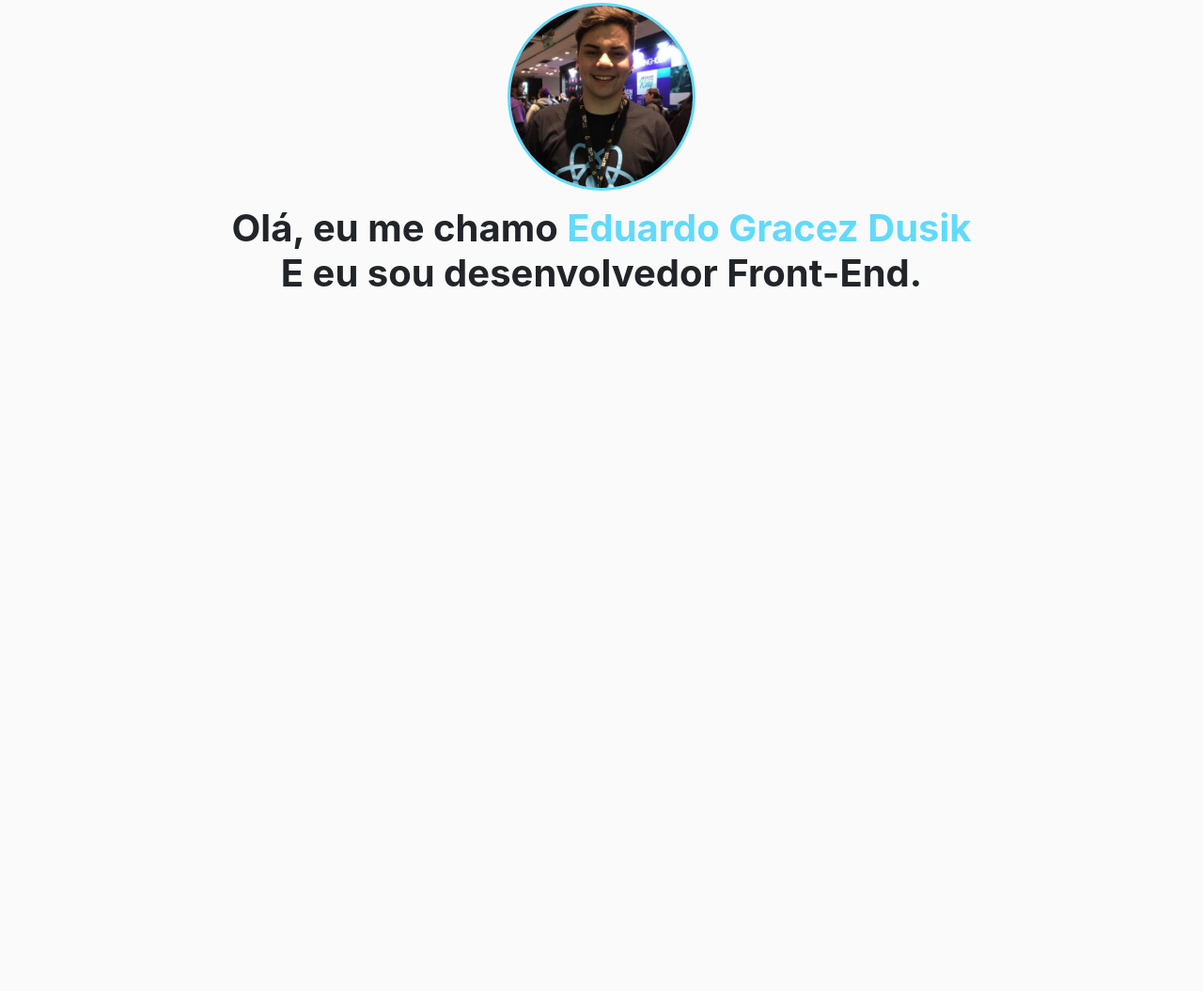
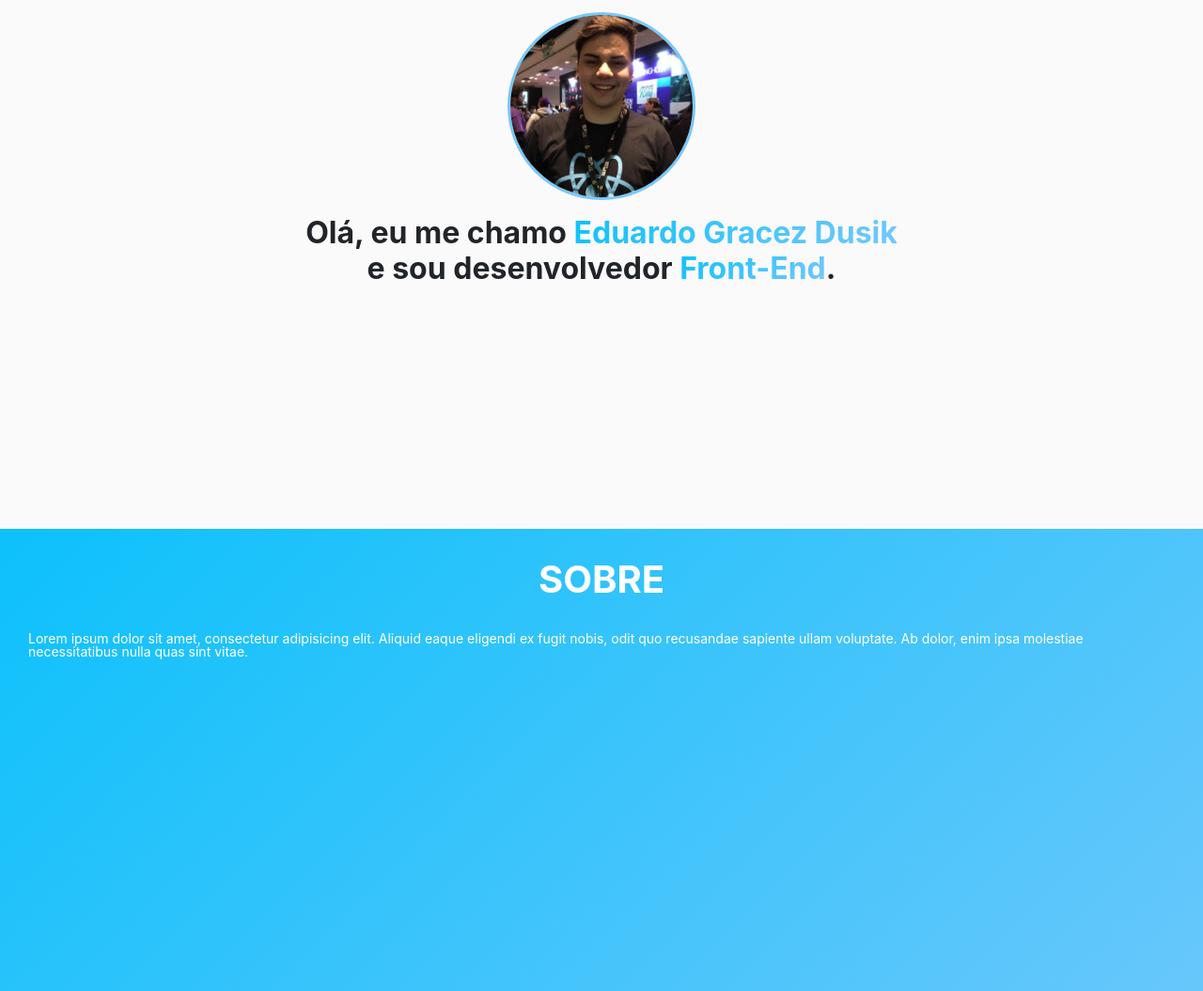
Before and after one commit to eduardodusik/eduardodusik.github.io, a website: page index.html in a window 1280 px wide. Shown: the part 237-1292 px from the top of the page at 94% size. Before the commit the page ends 800 px from the top, so only its background shows below. Drawn offline with nearby package versions, Linux system fonts and the light colour scheme; files that its build step writes are made by us from their sources.

Commit message:
feat: wip about and projects

```diff
--- a/index.html
+++ b/index.html
@@ -23,17 +23,52 @@
     <link rel="stylesheet" href="https://unpkg.com/flickity@2/dist/flickity.min.css">
 </head>
 <body>
-    <div class="header full-height align-items-center justify-content-center d-flex flex-column">
-        <div class="avatar mb-3">
-            <img src="./assets/images/Eduardo-Gracez-Dusik.jfif">
+<!--HEADER-->
+<section class="header full-height align-items-center justify-content-center d-flex flex-column">
+    <div class="avatar mb-3">
+        <img src="./assets/images/Eduardo-Gracez-Dusik.jfif">
+    </div>
+    <div class="header__text">
+        <h2>Olá, eu me chamo <span class="text-primary">Eduardo Gracez Dusik</span>
+            <br>e sou desenvolvedor <span class="text-primary">Front-End</span>.
+        </h2>
+    </div>
+</section>
+<!--ABOUT ME-->
+<section class="about d-flex flex-column align-items-center">
+    <header class="mb-4">
+        <h1>SOBRE</h1>
+    </header>
+    <div>
+        Lorem ipsum dolor sit amet, consectetur adipisicing elit. Aliquid eaque eligendi ex fugit nobis, odit quo recusandae sapiente ullam voluptate. Ab dolor, enim ipsa molestiae necessitatibus nulla quas sint vitae.
+    </div>
+</section>
+
+<!-- Projects -->
+<section class="projects full-height ">
+<header class="d-flex flex-column align-items-center">
+    <h1>PROJETOS</h1>
+</header>
+    <div class="projects__carousel js-flickity">
+        <div class="carousel-cell">
+            <div style="width: 200px">
+                <span>Lorem ipsum dolor sit amet, consectetur adipisicing elit. Accusamus atque cumque dignissimos, enim facere illo laborum maxime nam nihil nobis officia omnis optio quas quia quis sunt ut voluptates voluptatibus.</span>
+            </div>
         </div>
-        <div class="header__text">
-        <h1>Olá, eu me chamo <span class="text-primary">Eduardo Gracez Dusik</span>
-        <br>E eu sou desenvolvedor Front-End.
-        </h1>
+        <div class="carousel-cell">
+            <div style="width: 200px">
+                <span>Lorem ipsum dolor sit amet, consectetur adipisicing elit. Accusamus atque cumque dignissimos, enim facere illo laborum maxime nam nihil nobis officia omnis optio quas quia quis sunt ut voluptates voluptatibus.</span>
+            </div>
+        </div>
+        <div class="carousel-cell">
+            <div style="width: 200px">
+                <span>Lorem ipsum dolor sit amet, consectetur adipisicing elit. Accusamus atque cumque dignissimos, enim facere illo laborum maxime nam nihil nobis officia omnis optio quas quia quis sunt ut voluptates voluptatibus.</span>
+            </div>
         </div>
 
+
     </div>
+</section>
 </body>
 <!--SCRIPTS-->
 <script src="https://unpkg.com/scrollreveal"></script>
--- a/src/scripts/main.js
+++ b/src/scripts/main.js
@@ -1,5 +1,13 @@
 class Main {
     constructor(){
+        this.flkty = new Flickity('.projects__carousel', {
+            // options
+            cellAlign: 'center',
+            contain: true,
+            prevNextButtons: false,
+            pageDots: false
+        });
+
         this.init();
     }
 
--- a/src/styles/_colors.scss
+++ b/src/styles/_colors.scss
@@ -1,3 +1,3 @@
-$primary_color: #61dafb;
+$primary_color: #77c8fb;
 $second_color: #272341;
 $white_color: #FFFFFF;
--- a/src/styles/main.scss
+++ b/src/styles/main.scss
@@ -27,10 +27,10 @@ span {
 }
 
 .text-primary {
-  color: $primary_color !important;
+  background-image: linear-gradient(135deg, #0DC1FB, $primary_color);
+  -webkit-background-clip: text;
+  -webkit-text-fill-color: transparent;
 }
-
-
 // HEADER
 
 .header {
@@ -49,6 +49,9 @@ span {
     border: 3px solid $primary_color;
     animation: opacity;
     animation-duration: 5s;
+    &:hover {
+      transform: scale(1.01);
+    }
     img {
       height: 200px;
     }
@@ -61,3 +64,41 @@ span {
     opacity: 0;
   }
 }
+
+// ABOUT ME
+
+.about {
+  background-color: $primary_color;
+  background-image: linear-gradient(135deg, #0DC1FB, $primary_color);
+  color: #fff;
+  height: 100%;
+  border-top: 0;
+  clip-path: polygon(0 0,100% 0,100% 80%,0 100%);
+  padding-bottom: 10%;
+
+  header {
+    text-align: center;
+  }
+}
+
+.projects__carousel {
+  color: $second_color;
+  margin: 100px;
+}
+
+//.carousel-cell {
+//  height: 260px;
+//  width: 260px;
+//  margin-right: 200px;
+//}
+
+.carousel-cell {
+  display: flex;
+  align-items: center;
+  justify-content: center;
+  width: 80%;
+  height: 160px;
+  margin-right: 10px;
+}
+.carousel-cell.size-180 { width: 180px; }
+.carousel-cell.size-large { width: 75%; }
```
